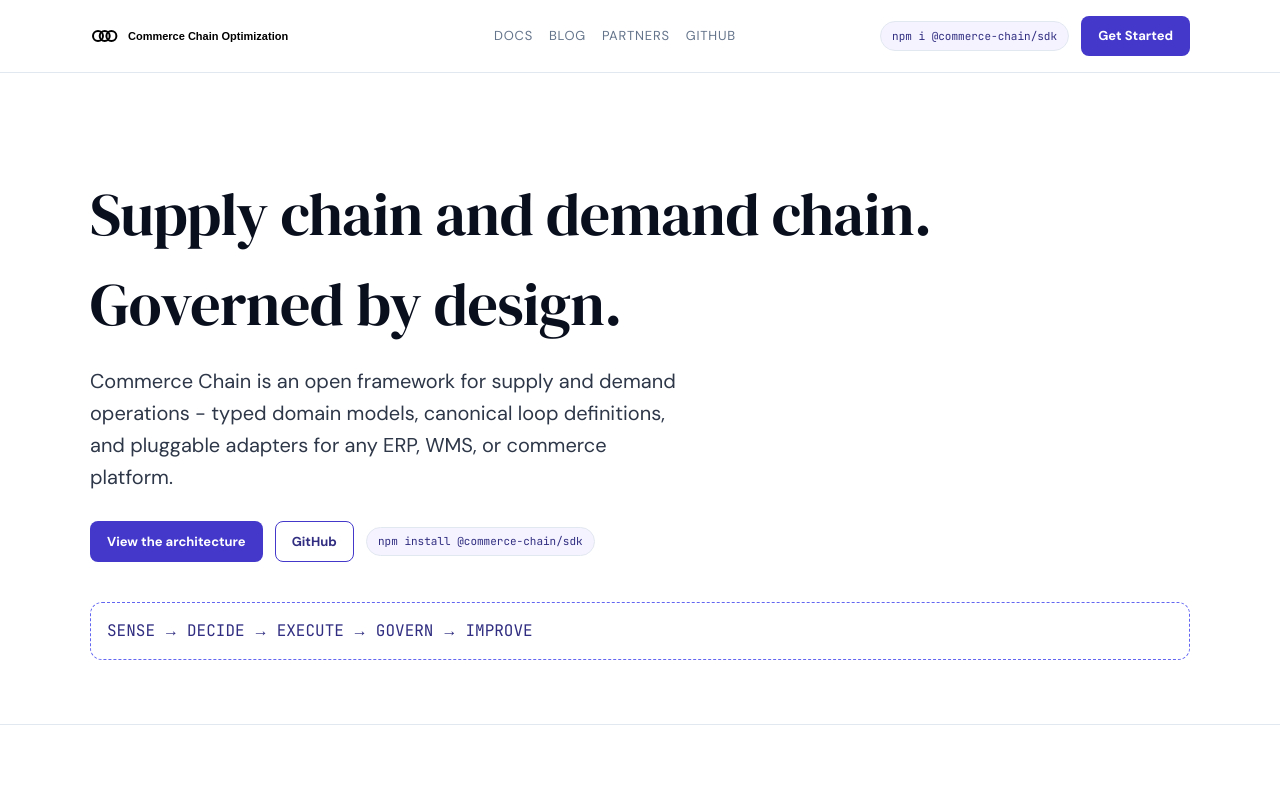
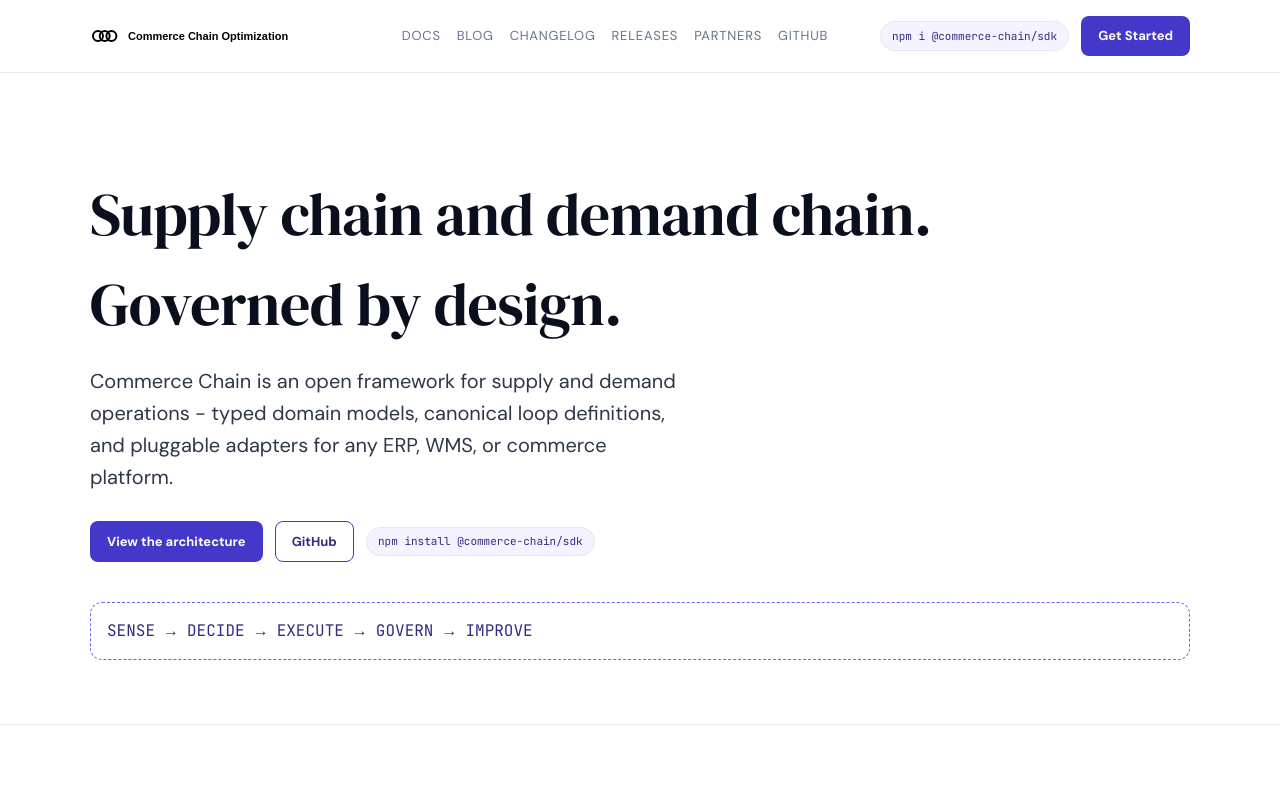
Before and after one commit to commerce-chain/commercechain.io, a Next.js app: page / in a window 1280 px wide. Shown: the top 800 px of the page. Built offline with nearby package versions, Linux system fonts and the light colour scheme.

Commit message:
docs: add project changelog page; nav links to betterdata.co and releases

```diff
--- a/components/nav/TopNav.tsx
+++ b/components/nav/TopNav.tsx
@@ -10,7 +10,15 @@ export function TopNav() {
         </Link>
         <nav className="nav-links">
           <Link href="/docs/getting-started/quick-start">DOCS</Link>
-          <Link href="/blog">BLOG</Link>
+          <a href="https://betterdata.co/blog/tags/commerce-chain" target="_blank" rel="noreferrer">
+            BLOG
+          </a>
+          <a href="https://betterdata.co/changelog?module=commerce-chain" target="_blank" rel="noreferrer">
+            CHANGELOG
+          </a>
+          <a href="https://github.com/commerce-chain/scm-dcm/releases" target="_blank" rel="noreferrer">
+            RELEASES
+          </a>
           <Link href="/partners">PARTNERS</Link>
           <a href="https://github.com/commercechain/commerce-chain" target="_blank" rel="noreferrer">
             GITHUB
--- a/lib/nav.ts
+++ b/lib/nav.ts
@@ -63,4 +63,8 @@ export const docsNav = [
     section: "Governance",
     items: [{ title: "License", slug: "governance/license" }],
   },
+  {
+    section: "Project",
+    items: [{ title: "Changelog", slug: "changelog" }],
+  },
 ] as const;
```
Also changed, not shown: 1 other file (tests, documents, lock files or other folders).
